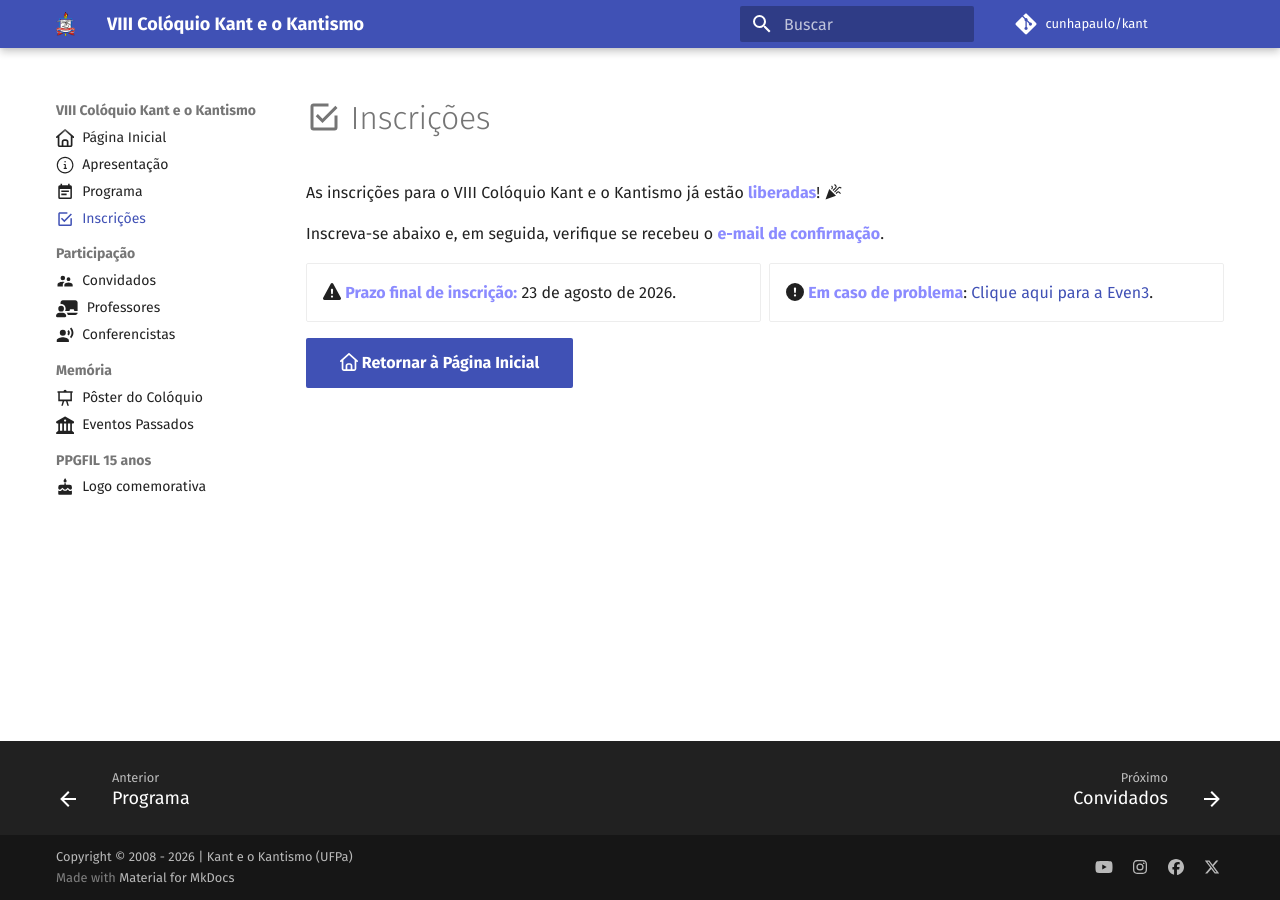
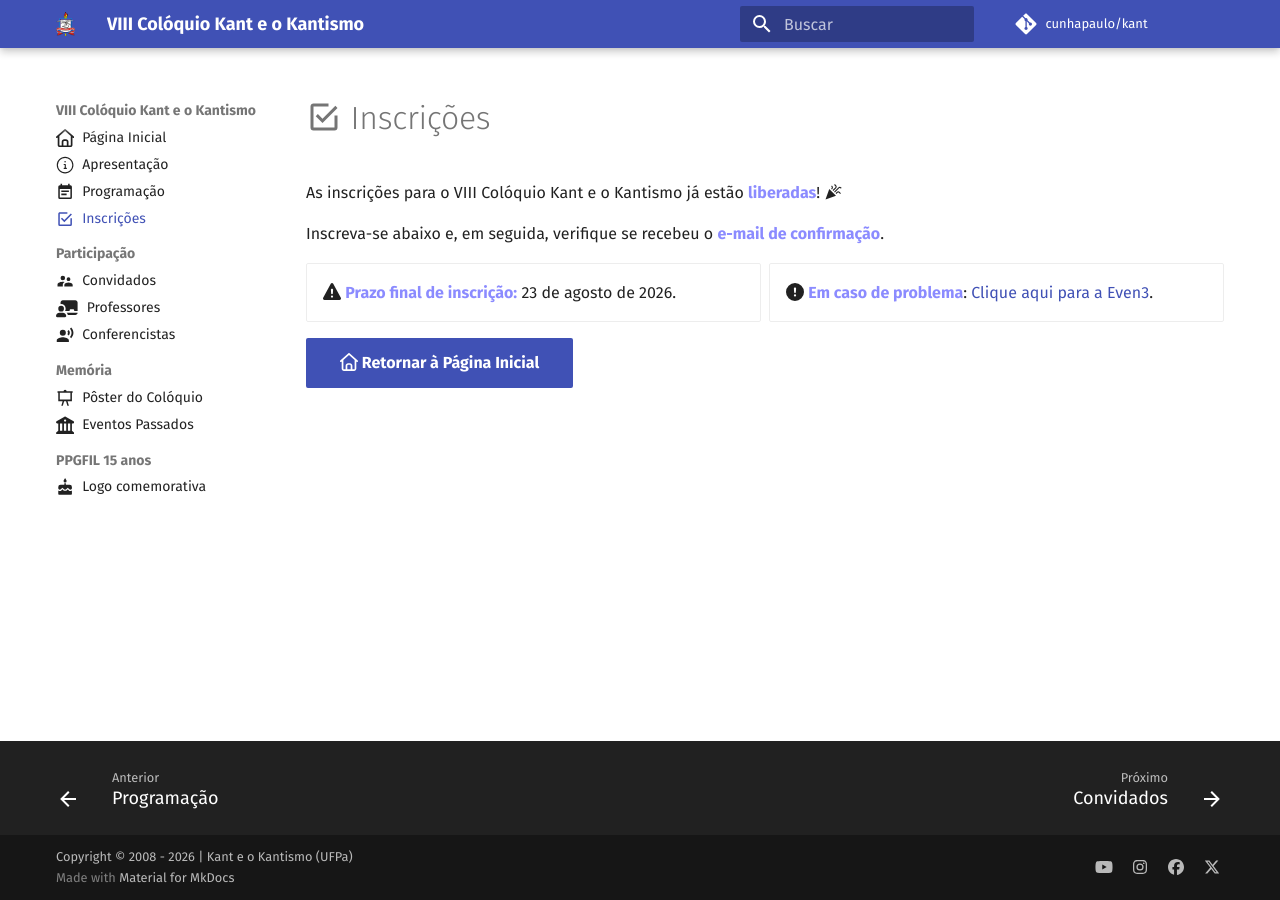
Before and after one commit to cunhapaulo/kant, an MkDocs documentation site: the page built from docs/inscricao.md, in a window 1280 px wide. Built offline with MkDocs 1.6.1 and Material for MkDocs 9.7.7, drawn with Linux system fonts in a browser that asks for light colours; a script that is not in the unit is left out; comment, search, counter and statistics services are not loaded.

```diff
--- a/mkdocs.yml
+++ b/mkdocs.yml
@@ -10,7 +10,7 @@
 nav:
   - 'Página Inicial': index.md
   - 'Apresentação': apresentacao.md
-  - 'Programa': programa.md
+  - 'Programação': programa.md
   - 'Inscrições': inscricao.md
   - 'Participação':
     - 'Convidados': convidados.md
```
Also changed, not shown: docs/apresentacao.md (+1 -1 lines).
